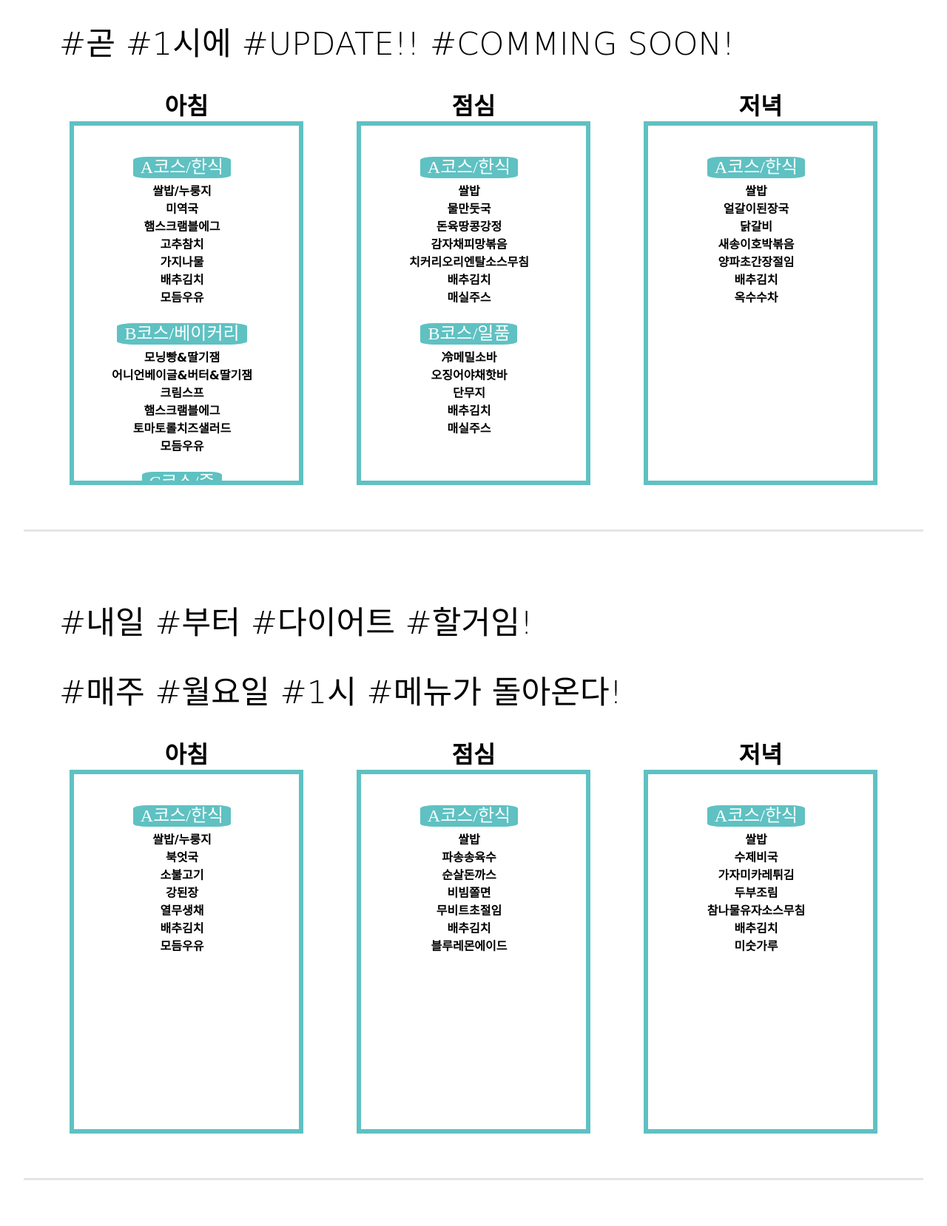
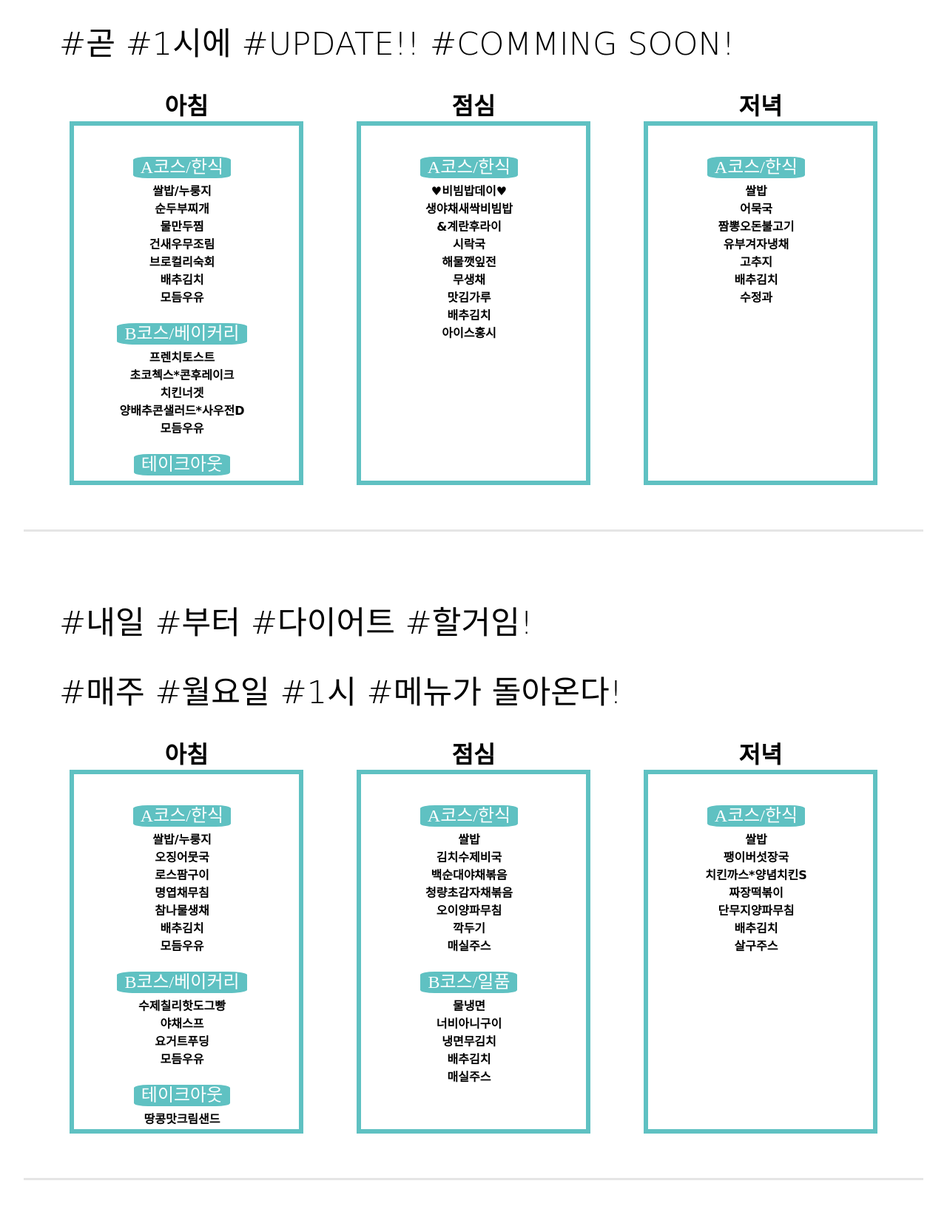
Before and after one commit to DonghyeonKang/AramByeol, a Flask app: template templates/error/index.html in a window 1280 px wide. Shown: the part 641-2299 px from the top of the page at 74% size. Run offline with Flask 2, Linux system fonts and the light colour scheme; the template is opened without the code that fills it, so the values that code supplies are empty; data comes from the database, SQL or seed files in the repository; parts of the project's set-up code (start-up, migrations or seed data) failed here and were passed over; some libraries are stand-ins or nearby versions; some web fonts are replaced.

Commit message:
Fix error

```diff
--- a/db.py
+++ b/db.py
@@ -6,7 +6,7 @@ import db_auth
 # get_menu_data에서 스크래핑한 값들을 가져옴
 day = days
 day_morning = day_mornings
-day_lunch = day_lunchs
+day_lunch = day_lunches
 day_dinner = day_dinners
 
 # Connect to the DB
--- a/templates/error/index.html
+++ b/templates/error/index.html
@@ -96,17 +96,14 @@
                 <tr id="morning">
                   <td>
                     <p class="course">A코스/한식</p><br><span class="open_today">쌀밥/누룽지</span><br><span
-                      class="open_today">미역국</span><br><span class="open_today">햄스크램블에그</span><br><span
-                      class="open_today">고추참치</span><br><span class="open_today">가지나물</span><br><span
+                      class="open_today">순두부찌개</span><br><span class="open_today">물만두찜</span><br><span
+                      class="open_today">건새우무조림</span><br><span class="open_today">브로컬리숙회</span><br><span
                       class="open_today">배추김치</span><br><span class="open_today">모듬우유</span><br>
-                    <p class="course">B코스/베이커리</p><br><span class="open_today">모닝빵&amp;딸기잼</span><br><span
-                      class="open_today">어니언베이글&버터&딸기잼</span><br><span class="open_today">크림스프</span><br><span
-                      class="open_today">햄스크램블에그</span><br><span class="open_today">토마토롤치즈샐러드</span><br><span class="open_today">모듬우유</span><br>
-                    <p class="course">C코스/죽</p><br><span class="open_today">누룽지닭죽</span><br><span
-                      class="open_today">햄스크램블에그</span><br><span class="open_today">가지나물</span><br><span
-                      class="open_today">배추김치</span><br><span class="open_today">모듬우유</span><br>
-                    <p class="course">테이크아웃</p><br><span class="open_today">패스트리빵</span><br><span
-                      class="open_today">음료</span><br><span class="open_today">삶은계란&딸기맛짜요짜요</span><br>
+                    <p class="course">B코스/베이커리</p><br><span class="open_today">프렌치토스트</span><br><span
+                      class="open_today">초코첵스*콘후레이크</span><br><span class="open_today">치킨너겟</span><br><span
+                      class="open_today">양배추콘샐러드*사우전D</span><br><span class="open_today">모듬우유</span><br>
+                    <p class="course">테이크아웃</p><br><span class="open_today">빅스위트데니쉬빵</span><br><span
+                      class="open_today">음료</span><br><span class="open_today">콘시리얼바</span><br>
                   </td>
                   <td></td>
                 </tr>
@@ -121,13 +118,11 @@
               <tbody>
                 <tr id="lunch">
                   <td>
-                    <p class="course">A코스/한식</p><br><span class="open_today">쌀밥</span><br><span
-                      class="open_today">물만둣국</span><br><span class="open_today">돈육땅콩강정</span><br><span
-                      class="open_today">감자채피망볶음</span><br><span class="open_today">치커리오리엔탈소스무침</span><br><span
-                      class="open_today">배추김치</span><br><span class="open_today">매실주스</span><br>
-                    <p class="course">B코스/일품</p><br><span class="open_today">冷메밀소바</span><br><span
-                      class="open_today">오징어야채핫바</span><br><span class="open_today">단무지</span><br><span
-                      class="open_today">배추김치</span><br><span class="open_today">매실주스</span><br>
+                    <p class="course">A코스/한식</p><br><span class="open_today">♥비빔밥데이♥</span><br><span
+                      class="open_today">생야채새싹비빔밥</span><br><span class="open_today">&계란후라이</span><br><span
+                      class="open_today">시락국</span><br><span class="open_today">해물깻잎전</span><br><span
+                      class="open_today">무생채</span><br><span class="open_today">맛김가루</span><br><span
+                      class="open_today">배추김치</span><br><span class="open_today">아이스홍시</span><br>
                   </td>
                   <td></td>
                 </tr>
@@ -143,9 +138,9 @@
                 <tr id="dinner">
                   <td>
                     <p class="course">A코스/한식</p><br><span class="open_today">쌀밥</span><br><span
-                      class="open_today">얼갈이된장국</span><br><span class="open_today">닭갈비</span><br><span
-                      class="open_today">새송이호박볶음</span><br><span class="open_today">양파초간장절임</span><br><span
-                      class="open_today">배추김치</span><br><span class="open_today">옥수수차</span><br>
+                      class="open_today">어묵국</span><br><span class="open_today">짬뽕오돈불고기</span><br><span
+                      class="open_today">유부겨자냉채</span><br><span class="open_today">고추지</span><br><span
+                      class="open_today">배추김치</span><br><span class="open_today">수정과</span><br>
                     </td>
                   <td></td>
                 </tr>
@@ -169,9 +164,14 @@
                 <tr id="next-morning">
                   <td>
                     <p class="course">A코스/한식</p><br><span class="open_today">쌀밥/누룽지</span><br><span
-                      class="open_today">북엇국</span><br><span class="open_today">소불고기</span><br><span
-                      class="open_today">강된장</span><br><span class="open_today">열무생채</span><br><span
+                      class="open_today">오징어뭇국</span><br><span class="open_today">로스팜구이</span><br><span
+                      class="open_today">명엽채무침</span><br><span class="open_today">참나물생채</span><br><span
                       class="open_today">배추김치</span><br><span class="open_today">모듬우유</span><br>
+                    <p class="course">B코스/베이커리</p><br><span class="open_today">수제칠리핫도그빵</span><br><span
+                      class="open_today">야채스프</span><br><span class="open_today">요거트푸딩</span><br><span
+                      class="open_today">모듬우유</span><br>
+                    <p class="course">테이크아웃</p><br><span class="open_today">땅콩맛크림샌드</span><br><span
+                      class="open_today">음료</span><br><span class="open_today">삶은계란&짜요짜요</span><br>
                   </td>
                   <td></td>
                 </tr>
@@ -187,9 +187,12 @@
                 <tr id="next-lunch">
                   <td>
                     <p class="course">A코스/한식</p><br><span class="open_today">쌀밥</span><br><span
-                      class="open_today">파송송육수</span><br><span class="open_today">순살돈까스</span><br><span
-                      class="open_today">비빔쫄면</span><br><span class="open_today">무비트초절임</span><br><span
-                      class="open_today">배추김치</span><br><span class="open_today">블루레몬에이드</span><br>
+                      class="open_today">김치수제비국</span><br><span class="open_today">백순대야채볶음</span><br><span
+                      class="open_today">청량초감자채볶음</span><br><span class="open_today">오이양파무침</span><br><span
+                      class="open_today">깍두기</span><br><span class="open_today">매실주스</span><br>
+                    <p class="course">B코스/일품</p><br><span class="open_today">물냉면</span><br><span
+                      class="open_today">너비아니구이</span><br><span class="open_today">냉면무김치</span><br><span
+                      class="open_today">배추김치</span><br><span class="open_today">매실주스</span><br>
                   </td>
                   <td></td>
                 </tr>
@@ -205,9 +208,9 @@
                 <tr id="next-dinner">
                   <td>
                     <p class="course">A코스/한식</p><br><span class="open_today">쌀밥</span><br><span
-                      class="open_today">수제비국</span><br><span class="open_today">가자미카레튀김</span><br><span
-                      class="open_today">두부조림</span><br><span class="open_today">참나물유자소스무침</span><br><span
-                      class="open_today">배추김치</span><br><span class="open_today">미숫가루</span><br>
+                      class="open_today">팽이버섯장국</span><br><span class="open_today">치킨까스*양념치킨S</span><br><span
+                      class="open_today">짜장떡볶이</span><br><span class="open_today">단무지양파무침</span><br><span
+                      class="open_today">배추김치</span><br><span class="open_today">살구주스</span><br>
                   </td>
                   <td></td>
                 </tr>
@@ -231,7 +234,7 @@
               <tbody>
                 <tr id="double-next-morning">
                   <td>
-                    <p class="course">A코스/한식</p><br><span class="open_today">쌀밥/누룽지</span><br><span
+                    <!-- <p class="course">A코스/한식</p><br><span class="open_today">쌀밥/누룽지</span><br><span
                       class="open_today">순두부찌개</span><br><span class="open_today">너비아니엿장조림</span><br><span
                       class="open_today">도시락김</span><br><span class="open_today">콩나물무침</span><br><span
                       class="open_today">배추김치</span><br><span class="open_today">모듬우유</span><br>
@@ -242,7 +245,7 @@
                       class="open_today">너비아니엿장조림</span><br><span class="open_today">콩나물무침</span><br><span
                       class="open_today">배추김치</span><br><span class="open_today">모듬우유</span><br>
                     <p class="course">테이크아웃</p><br><span class="open_today">땅콩맛크림샌드</span><br><span
-                      class="open_today">음료</span><br><span class="open_today">삶은계란&포도맛짜요짜요</span><br>
+                      class="open_today">음료</span><br><span class="open_today">삶은계란&포도맛짜요짜요</span><br> -->
                   </td>
                 </tr>
               </tbody>
@@ -256,13 +259,13 @@
               <tbody>
                 <tr id="double-next-lunch">
                   <td>
-                    <p class="course">A코스/한식</p><br><span class="open_today">쌀밥</span><br><span
+                    <!-- <p class="course">A코스/한식</p><br><span class="open_today">쌀밥</span><br><span
                       class="open_today">청국장찌개</span><br><span class="open_today">제육두루치기</span><br><span
                       class="open_today">상추쌈*쌈장</span><br><span class="open_today">숙주나물</span><br><span
                       class="open_today">배추김치</span><br><span class="open_today">오미자주스</span><br>
                     <p class="course">B코스/일품</p><br><span class="open_today">초계국수</span><br><span
                       class="open_today">꽈배기튀김</span><br><span class="open_today">단무지</span><br><span
-                      class="open_today">배추김치</span><br><span class="open_today">오미자주스</span><br>
+                      class="open_today">배추김치</span><br><span class="open_today">오미자주스</span><br> -->
                   </td>
                 </tr>
               </tbody>
@@ -276,10 +279,10 @@
               <tbody>
                 <tr id="double-next-dinner">
                   <td>
-                    <p class="course">A코스/한식</p><br><span class="open_today">마무리고깃집볶음밥</span><br><span
+                    <!-- <p class="course">A코스/한식</p><br><span class="open_today">마무리고깃집볶음밥</span><br><span
                       class="open_today">콩나물국</span><br><span class="open_today">비엔나그릴구이</span><br><span
                       class="open_today">상추대파겉절이</span><br><span class="open_today">배추김치</span><br><span
-                      class="open_today">망고주스</span><br>
+                      class="open_today">망고주스</span><br> -->
                   </td>
                 </tr>
               </tbody>
```
